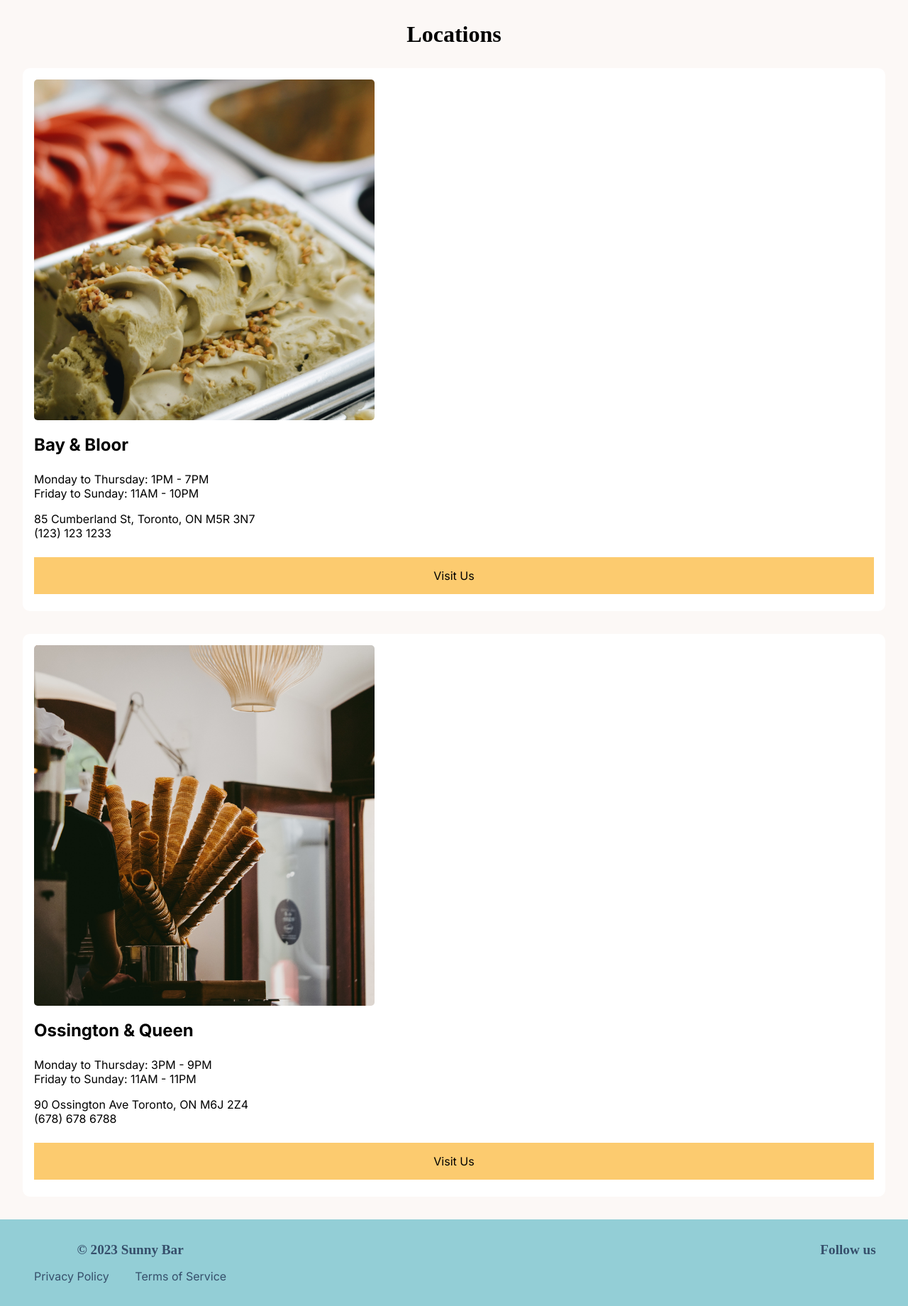
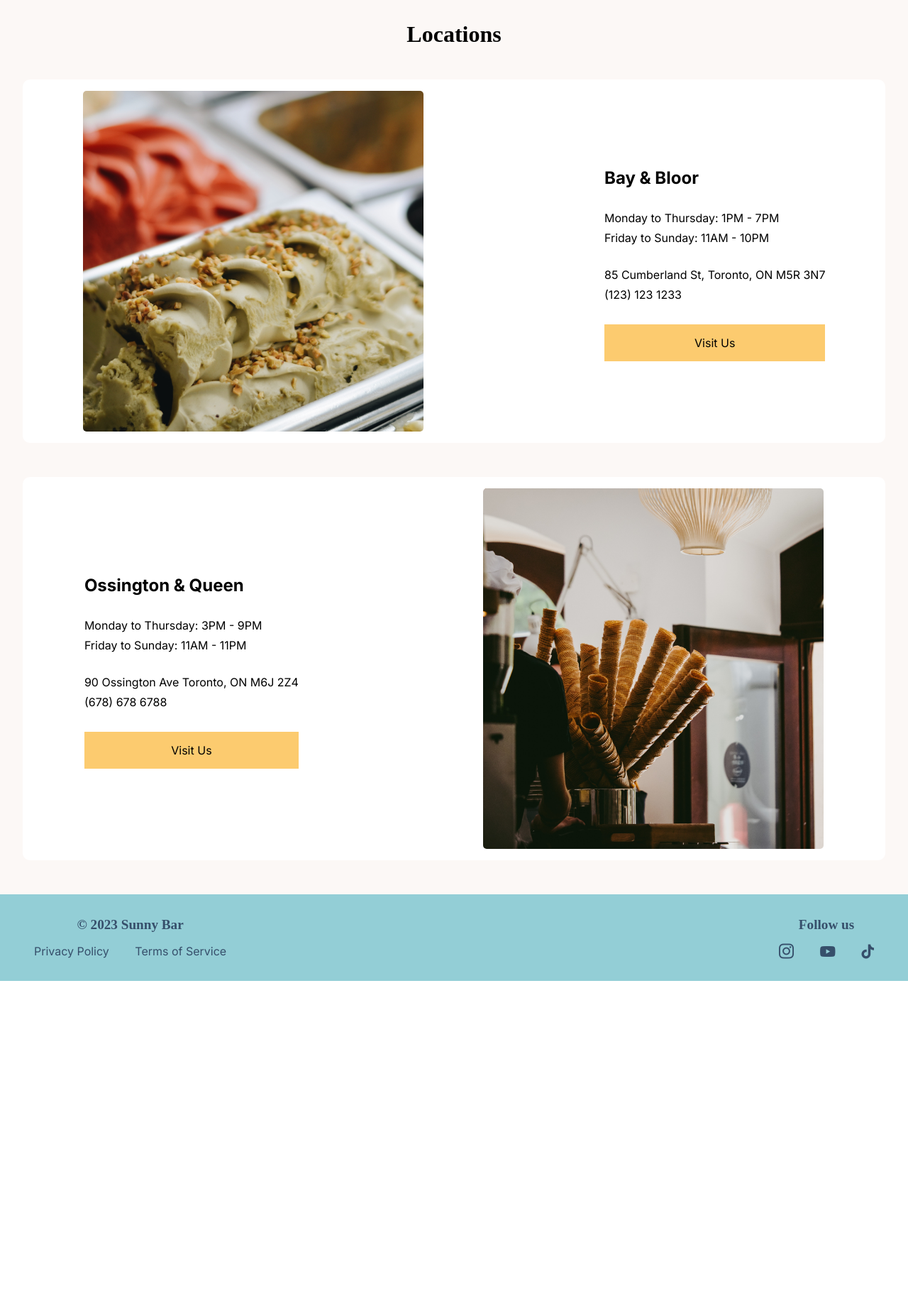
Before and after one commit to connniew/sunny-bar, a PHP site: page /locations.php in a window 1280 px wide. Shown: the part 149-1989 px from the top of the page at 71% size. After the commit the page ends 1531 px from the top, so only its background shows below. Run offline with PHP 8.4, Linux system fonts and the light colour scheme; some libraries are stand-ins or nearby versions; some web fonts are replaced.

Commit message:
Added tablet styles

```diff
--- a/header.php
+++ b/header.php
@@ -11,13 +11,16 @@
     <link rel="preconnect" href="https://fonts.gstatic.com" crossorigin>
     <link href="https://fonts.googleapis.com/css2?family=DM+Serif+Text&family=Inter:wght@100;200;300;400;500;600;700;800;900&family=Merriweather:wght@300;400;700;900&display=swap" rel="stylesheet">
 
+    <!-- Font Awesome -->
+    <script src="https://kit.fontawesome.com/4f6feac275.js" crossorigin="anonymous"></script>
+
     <!-- Favicon -->
     <link rel="apple-touch-icon" sizes="180x180" href="favicon_io/apple-touch-icon.png">
     <link rel="icon" type="image/png" sizes="32x32" href="favicon_io/favicon-32x32.png">
     <link rel="icon" type="image/png" sizes="16x16" href="favicon_io/favicon-16x16.png">
     <link rel="manifest" href="favicon_io/site.webmanifest">
 
-    <!-- Styles -->
+    <!-- css -->
     <link rel="stylesheet" href="styles/global.css?<?php echo time(); ?>">
     <link rel="stylesheet" href="styles/navbar.css?<?php echo time(); ?>">
     <link rel="stylesheet" href="styles/footer.css?<?php echo time(); ?>">
--- a/styles/locations.css
+++ b/styles/locations.css
@@ -36,13 +36,12 @@
 
 /* Medium devices (tablets, 768px and up) */
 @media (min-width: 768px) {
-    /* .card {
+    .card {
         display: flex;
         align-items: center;
-        justify-content: center;
-        gap: 5%;
+        justify-content: space-around;
         margin: 3rem 0;
-    } */
+    }
 
     .card--reverse {
         flex-direction: row-reverse;
@@ -50,6 +49,11 @@
 
     .card__image {
         width: 20rem;
+    }
+
+    .contact__hours p,
+    .contact__info p {
+        margin: 0.5rem 0;
     }
 }
 
```
